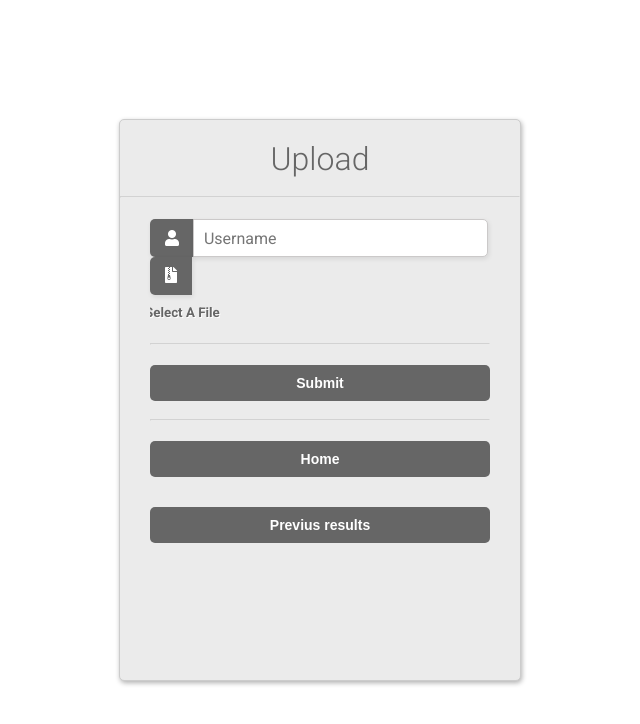
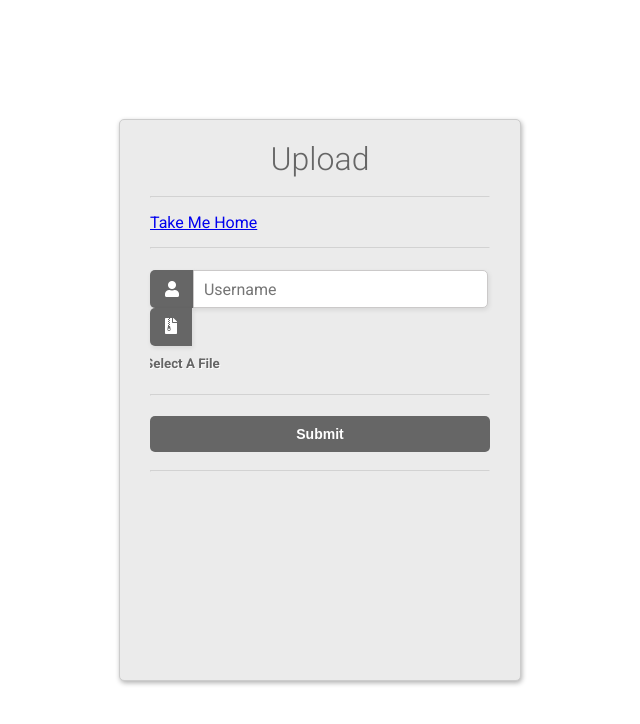
Before and after one commit to Thunde7/ort_project, a Flask app: page /upload/ in a window 1280 px wide. Shown: the top 724 px of the page, without its empty margins (320-960 px from the left). Run offline with Flask 2, Linux system fonts and the light colour scheme; some libraries are stand-ins or nearby versions.

Commit message:
🚀 Rocket

```diff
--- a/app/templates/upload.html
+++ b/app/templates/upload.html
@@ -5,27 +5,35 @@
     <link href="https://fonts.googleapis.com/css?family=Roboto:300,400,500,700" rel="stylesheet">
     <link rel="stylesheet" href="https://use.fontawesome.com/releases/v5.4.1/css/all.css" integrity="sha384-5sAR7xN1Nv6T6+dT2mhtzEpVJvfS3NScPQTrOxhwjIuvcA67KV2R5Jz6kr4abQsz" crossorigin="anonymous">
     <link rel="stylesheet" href="../static/style.css">
+  <style>
+    .actions {
+      margin-top:15px;
+      margin-bottom:15px;
+    }
+    .actions .btn {
+      margin-right:10px;
+    }
+  </style>
   </head>
   <body>
     <div class="main-block">
       <h1>Upload</h1>
-      <hr>
       <form method="POST" enctype="multipart/form-data">
+        <hr>
+        <div class="actions">
+          <a href="../.." class="btn btn-primary btn-lg"><span class="glyphicon glyphicon-home"></span>
+          Take Me Home </a>
+        </div>
+        <hr>
         <label id="icon" for="name"><i class="fas fa-user"></i></label>
         <input type="text" name="name" id="name" placeholder="Username" required/>
         <label id="icon" for="file"><i class="fas fa-file-archive"></i></label>
-        <input type="file" name="file", class="custom-file-input" id="file" required/>
+        <input type="file" name="file" class="custom-file-input" id="file" required/>
         <hr>
         <div class="btn-block">
-          <button type="submit", href="/">Submit</button>
+          <button type="submit" href="/">Submit</button>
         </div>
         <hr>
-        <div class="btn-block">
-        <button type="redirect", href="/..">Home</button>
-        </div>
-        <div class="btn-block">
-        <button type="redirect", href="/../results/">Previus results</button>
-        </div>
       </form>
     </div>
   </body>
```
